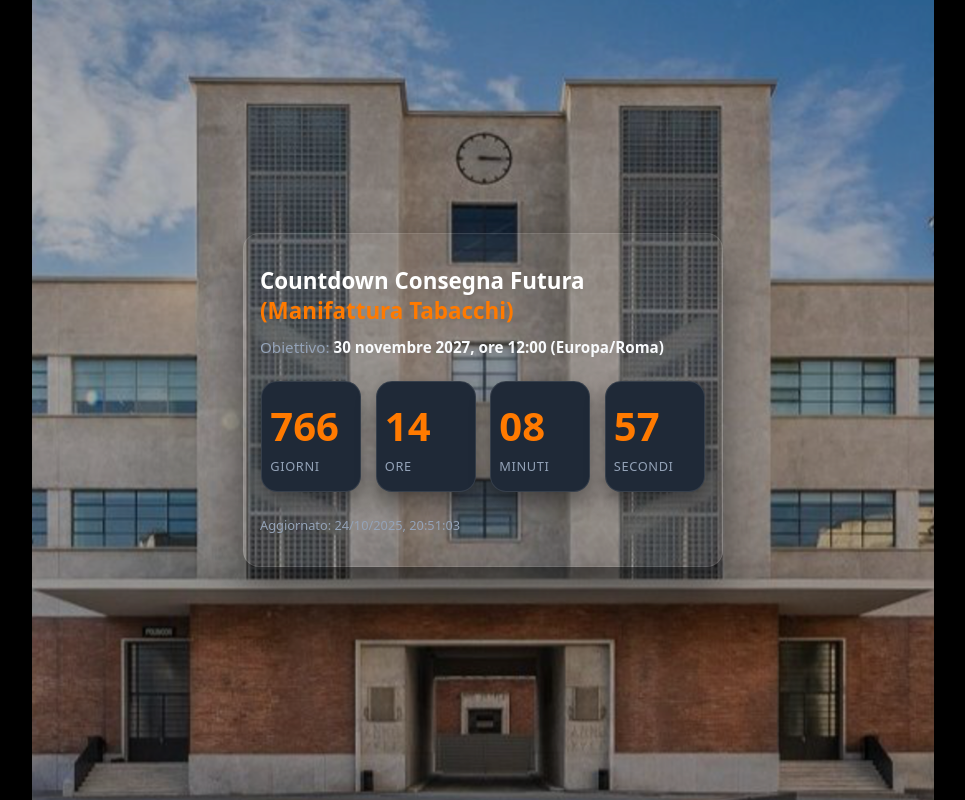
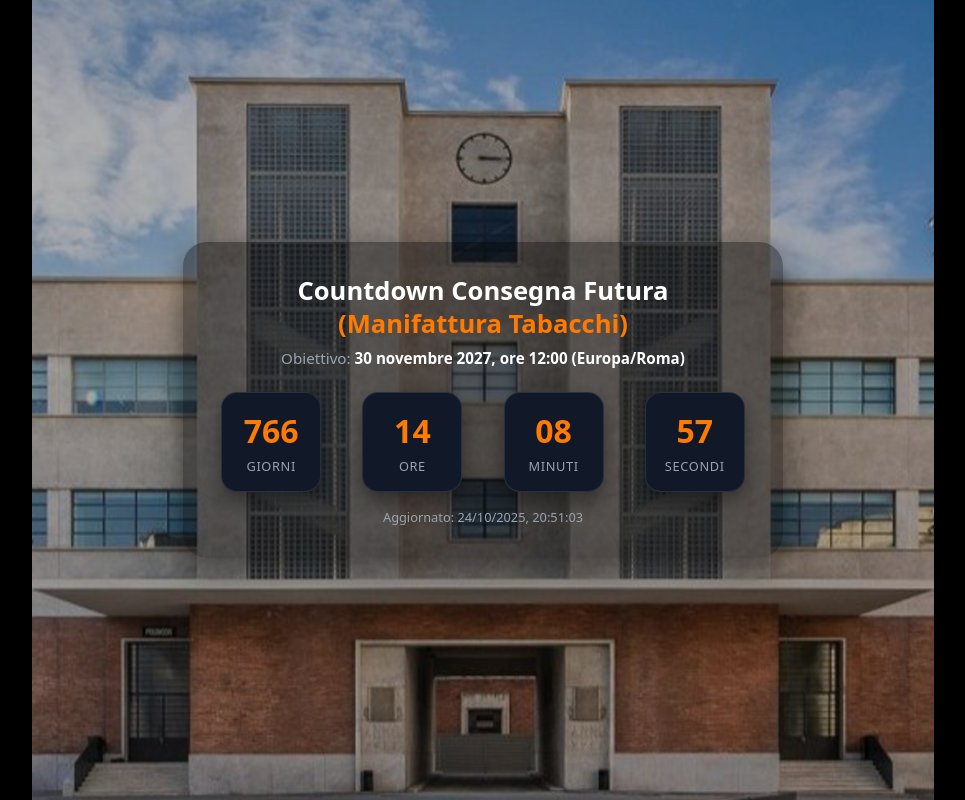
Before and after one commit to mariflor73-star/Manifattura-Tabacchi, a plain HTML site: page index.html in a window 1280 px wide. Shown: the whole page, without its empty margins (157-1122 px from the left). Drawn offline with Linux system fonts and the light colour scheme.

Commit message:
Add files via upload

```diff
--- a/index.html
+++ b/index.html
@@ -4,7 +4,7 @@
   <meta charset="UTF-8" />
   <meta name="viewport" content="width=device-width,initial-scale=1" />
 
-  <!-- PWA iPhone -->
+  <!-- iPhone / PWA -->
   <meta name="apple-mobile-web-app-capable" content="yes" />
   <meta name="apple-mobile-web-app-status-bar-style" content="black-translucent" />
   <meta name="apple-mobile-web-app-title" content="Countdown" />
@@ -15,11 +15,10 @@
 
   <style>
     :root {
-      --bg: #0b1120;
       --accent: #ff7a00;
-      --text: #f8fafc;
-      --text-muted: #94a3b8;
-      --tile: #1f2937;
+      --bg-tile: #111827;
+      --text-main: #ffffff;
+      --text-dim: #9ca3af;
       --radius: 1rem;
       --font: system-ui, -apple-system, BlinkMacSystemFont, "Inter", "Roboto", sans-serif;
     }
@@ -32,91 +31,102 @@
 
     body {
       background: url('manifattura_tabacchi.png') no-repeat center top;
-  background-size: contain; /* Mostra l’edificio intero */
+      background-size: contain; /* Mostra l'edificio intero */
       background-attachment: fixed;
-  background-color: #000; /* sfondo di riempimento dietro */
-  color: white;
-  font-family: system-ui, -apple-system, BlinkMacSystemFont, "Inter", "Roboto", sans-serif;
+      background-color: #000;
+      color: var(--text-main);
+      font-family: var(--font);
       min-height: 100vh;
       display: flex;
       flex-direction: column;
-  justify-content: center; /* 🔹 centra verticalmente */
-  align-items: center;     /* 🔹 centra orizzontalmente */
+      justify-content: center; /* Centra verticalmente */
+      align-items: center; /* Centra orizzontalmente */
       padding: 2rem 1rem;
-  backdrop-filter: brightness(0.7); /* leggermente più scuro */
-
-
+      backdrop-filter: brightness(0.7);
+      text-align: center;
     }
 
     .card {
-      max-width: 480px;
+      background: rgba(0, 0, 0, 0.4);
+      border-radius: 1.5rem;
+      padding: 2rem 1.5rem;
+      box-shadow: 0 10px 30px rgba(0, 0, 0, 0.5);
+      max-width: 600px;
       width: 100%;
-      background-color: rgba(255,255,255,0.05);
-      border: 1px solid rgba(255,255,255,0.1);
-      border-radius: var(--radius);
-      padding: 2rem 1rem;
-      box-shadow: 0 20px 40px rgba(0,0,0,0.5);
+      text-align: center;
+      margin: 0 auto;
+      backdrop-filter: blur(5px);
     }
 
     h1 {
-      font-size: 1.4rem;
+      font-size: 1.6rem;
       line-height: 1.3;
       font-weight: 700;
-      margin-bottom: 0.75rem;
+      margin-bottom: 0.5rem;
+      text-align: center;
+    }
+
+    h1 span {
+      color: var(--accent);
     }
 
     .target {
       font-size: 0.95rem;
-      color: var(--text-muted);
+      color: var(--text-dim);
       margin-bottom: 1.5rem;
     }
 
     .target strong {
-      color: var(--text);
+      color: var(--text-main);
     }
 
     .grid {
       display: grid;
       grid-template-columns: repeat(4, 1fr);
-      gap: 0.75rem;
+      gap: 0.8rem;
       justify-items: center;
-      margin-bottom: 1.5rem;
+      margin-bottom: 1rem;
     }
 
-    @media (max-width: 420px) {
+    @media (max-width: 480px) {
       .grid {
         grid-template-columns: repeat(2, 1fr);
-        gap: 1rem;
       }
     }
 
     .tile {
-      background-color: var(--tile);
+      background-color: var(--bg-tile);
       border-radius: var(--radius);
       padding: 1rem 0.5rem;
       width: 100%;
       max-width: 100px;
-      box-shadow: 0 10px 20px rgba(0,0,0,0.4);
-      border: 1px solid rgba(255,255,255,0.1);
+      box-shadow: 0 10px 20px rgba(0, 0, 0, 0.4);
+      border: 1px solid rgba(255, 255, 255, 0.1);
+      display: flex;
+      flex-direction: column;
+      align-items: center;
+      justify-content: center;
+      text-align: center;
     }
 
     .value {
-      font-size: 2.5rem;
+      font-size: 2rem;
       font-weight: 700;
       color: var(--accent);
     }
 
     .label {
       font-size: 0.8rem;
-      color: var(--text-muted);
-      margin-top: 0.25rem;
+      font-weight: 500;
+      color: var(--text-dim);
       text-transform: uppercase;
+      margin-top: 0.3rem;
       letter-spacing: 0.05em;
     }
 
     .footer {
       font-size: 0.8rem;
-      color: var(--text-muted);
+      color: var(--text-dim);
       margin-top: 1rem;
     }
   </style>
@@ -124,8 +134,10 @@
 
 <body>
   <div class="card">
-    <h1>Countdown Consegna Futura<br><span style="color: var(--accent);">(Manifattura Tabacchi)</span></h1>
-    <div class="target">Obiettivo: <strong>30 novembre 2027, ore 12:00 (Europa/Roma)</strong></div>
+    <h1>Countdown Consegna Futura<br><span>(Manifattura Tabacchi)</span></h1>
+    <div class="target">
+      Obiettivo: <strong>30 novembre 2027, ore 12:00 (Europa/Roma)</strong>
+    </div>
 
     <div class="grid">
       <div class="tile">
```
Lines whose indentation alone changed are shown as unchanged.
